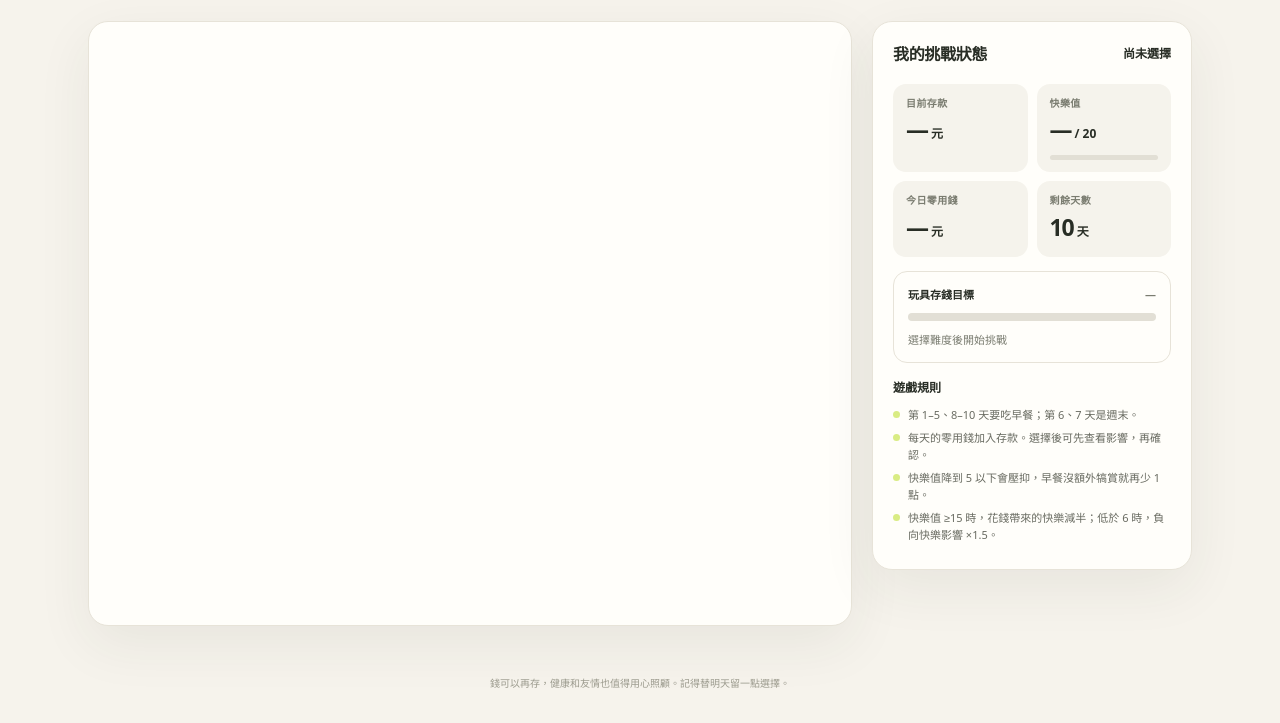
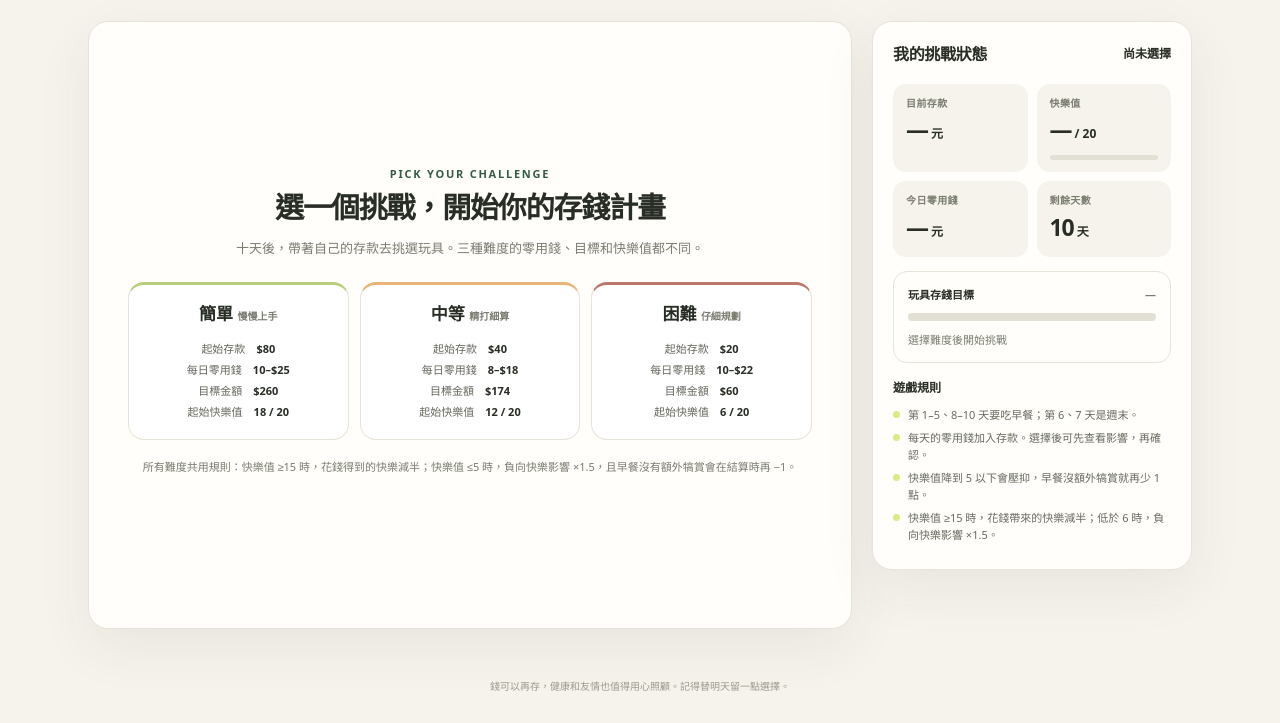
Before and after one commit to rabbit-chun/game1b, a plain HTML site: page index.html in a window 1280 px wide. Shown: the part 210-933 px from the top of the page. Drawn offline with Linux system fonts and the light colour scheme.

Commit message:
Fix game menu JavaScript syntax

```diff
--- a/index.html
+++ b/index.html
@@ -26,7 +26,7 @@
   (()=>{
     const levels={easy:{name:'簡單',start:80,allow:[24,25,24,25,24,10,10,25,24,25],target:260,happy:18},medium:{name:'中等',start:40,allow:[18,18,18,18,18,8,8,18,18,18],target:174,happy:12},hard:{name:'困難',start:20,allow:[22,22,22,22,22,10,10,22,22,22],target:60,happy:6}};
     const weekday=d=>[1,2,3,4,5,8,9,10].includes(d);
-    const dayTitles={1:['存錢第一天','新的一週開始了，早餐店飄來香味。'],2:['鉛筆盒裡的選擇','自動鉛筆快寫不出來了，文具店正在特價。'],3:['同學的邀約','同學約你一起買一組大家都在用的文具。'],4:['下雨的早晨','天空灰灰的，出門前你發現傘還在家。'],5:['午休小聚會','同學們約好一起分享點心，聊昨天的趣事。'],6:['週末小任務','不用上學！家人請你幫忙跑腿，路上有好多小店。'],7:['玩具店櫥窗','經過玩具店，看見一個小公仔正在打折。'],8:['課本不見了！','早上整理書包，發現今天要用的課本找不到。'],9:['同學的文具','你不小心把借來的自動鉛筆弄壞了，得和同學商量。'],10:['最後一天！','今天是最後一關，回家前還有一次買早餐的機會。'};
+    const dayTitles={1:['存錢第一天','新的一週開始了，早餐店飄來香味。'],2:['鉛筆盒裡的選擇','自動鉛筆快寫不出來了，文具店正在特價。'],3:['同學的邀約','同學約你一起買一組大家都在用的文具。'],4:['下雨的早晨','天空灰灰的，出門前你發現傘還在家。'],5:['午休小聚會','同學們約好一起分享點心，聊昨天的趣事。'],6:['週末小任務','不用上學！家人請你幫忙跑腿，路上有好多小店。'],7:['玩具店櫥窗','經過玩具店，看見一個小公仔正在打折。'],8:['課本不見了！','早上整理書包，發現今天要用的課本找不到。'],9:['同學的文具','你不小心把借來的自動鉛筆弄壞了，得和同學商量。'],10:['最後一天！','今天是最後一關，回家前還有一次買早餐的機會。']};
     let s=null,sound=true,selected=null,preview=null;
     const $=id=>document.getElementById(id), esc=x=>String(x).replace(/[&<>"']/g,c=>({'&':'&amp;','<':'&lt;','>':'&gt;','"':'&quot;',"'":'&#39;'}[c]));
     function beep(freq=560,duration=.08){if(!sound)return;try{const c=new(window.AudioContext||window.webkitAudioContext)(),o=c.createOscillator(),g=c.createGain();o.frequency.value=freq;o.type='sine';g.gain.value=.035;o.connect(g);g.connect(c.destination);o.start();g.gain.exponentialRampToValueAtTime(.001,c.currentTime+duration);o.stop(c.currentTime+duration);o.onended=()=>c.close()}catch{}}
```
